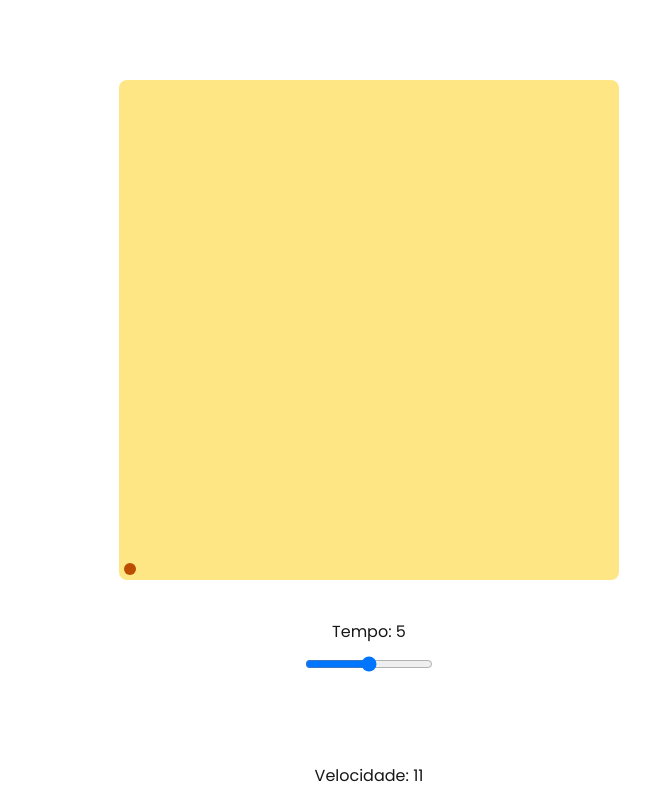
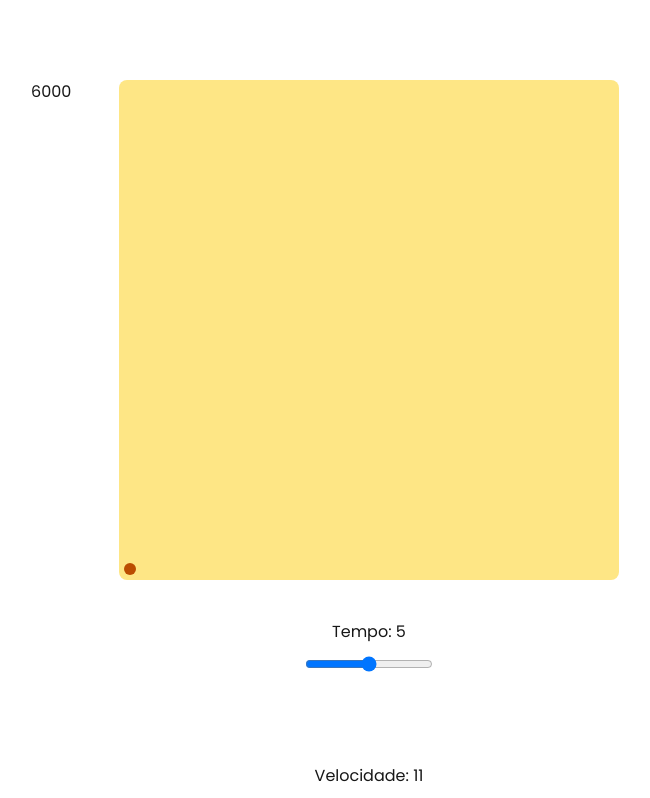
Before and after one commit to JoaoPauloQC/Cinematic, a Next.js app: page / in a window 1280 px wide. Shown: the top 798 px of the page, without its empty margins (271-921 px from the left). Built offline with nearby package versions, Linux system fonts and the light colour scheme.

Commit message:
feat: s(t) bar

```diff
--- a/src/Components/Graph.tsx
+++ b/src/Components/Graph.tsx
@@ -54,6 +54,10 @@ export default function Graph({So,v,t,max,y,sety}: Props){
         <div className="graph flex items-end bg-amber-200 rounded-lg">
 
             <div className="y w-3 h-3 rounded-full bg-amber-700 relative" style={{bottom: ypos + "%", left: t + "px"}}></div>
+            <div className="lineArea relative flex h-full" style={{left: -100+ "px"}}>
+                <h1 className="pr-2 Poppins">{divisor*1000}</h1>
+                <div className="line bg-white w-3 rounded-full h-full"></div>
+            </div>
 
         </div>
 
```
